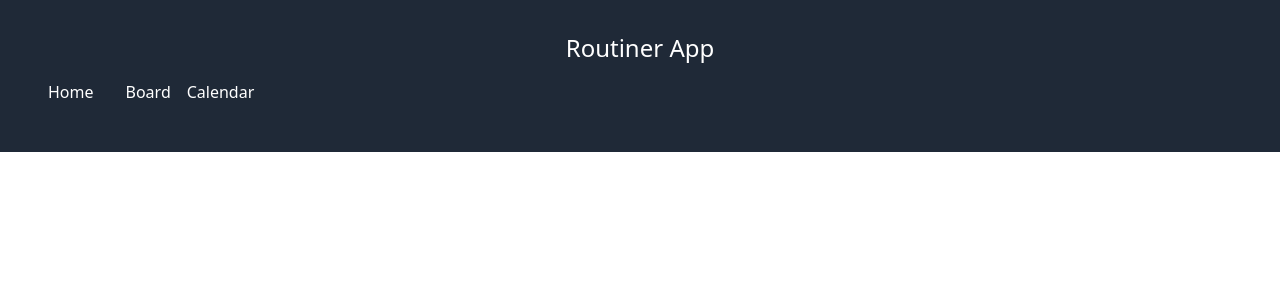
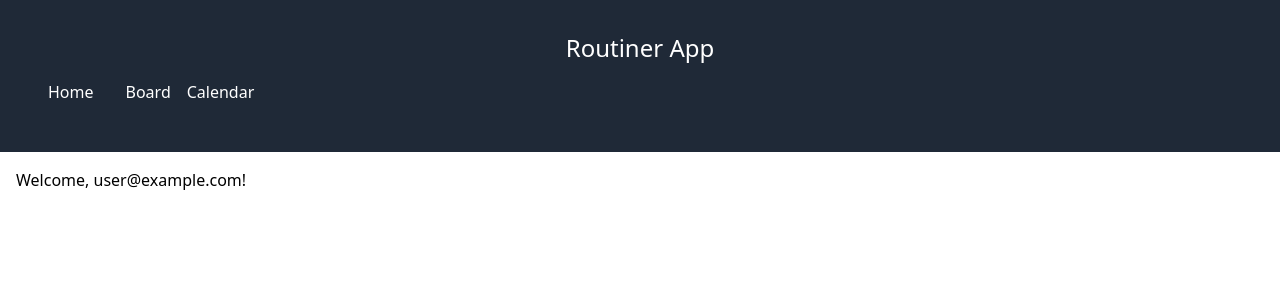
Before and after one commit to Mariphy/routiner, a Next.js app in the folder routiner/: page / in a window 1280 px wide. Shown: the top 300 px of the page. Built offline with nearby package versions, Linux system fonts and the light colour scheme; no server answers; sample sign-in values are in the browser's storage.

Commit message:
add auth to the home page

```diff
--- a/routiner/src/app/page.tsx
+++ b/routiner/src/app/page.tsx
@@ -1,7 +1,15 @@
 "use client";
+import { auth } from "@/app/auth";
+import { redirect } from "next/navigation";
 import NavBar from "./components/NavBar";
 
-export default function Home() {
+export default async function Home() {
+  const session = await auth();
+
+  if (!session?.user) {
+    redirect("/login");
+  }
+
 
   return (
     <div className="flex flex-col min-h-screen">
@@ -9,7 +17,9 @@ export default function Home() {
         <NavBar/>
       </header>
       <main className="flex-grow p-4">
-
+        <div>
+          <h1>Welcome, {session.user.email}!</h1>
+        </div>
       </main>
     </div>
   );
```
